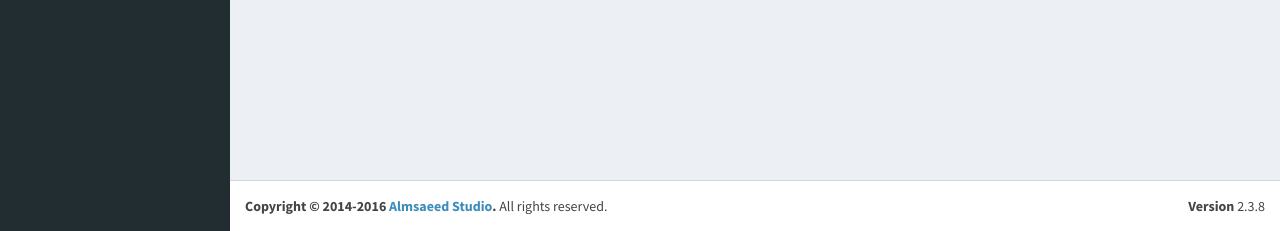
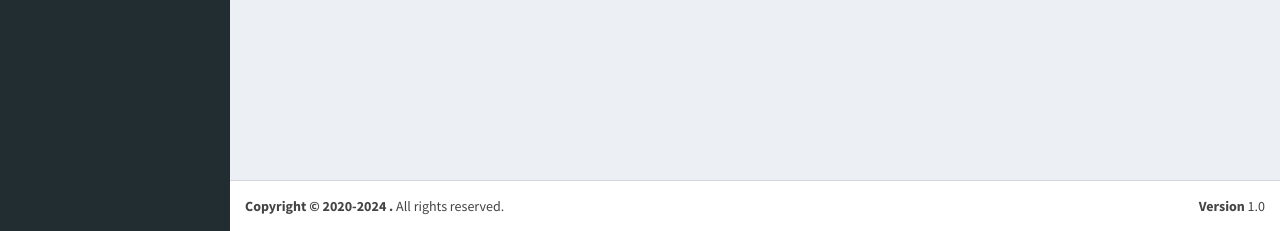
Before and after one commit to rishithamenush/movie-theater-management-system, a PHP site: page /admin/pages/index.php in a window 1280 px wide. Shown: the part 796-1027 px from the top of the page. Run offline with PHP 8.4, Linux system fonts and the light colour scheme; a user stored in the database is signed in; data comes from the database, SQL or seed files in the repository; some libraries are stand-ins or nearby versions.

Commit message:
update the admin footer

```diff
--- a/admin/pages/footer.php
+++ b/admin/pages/footer.php
@@ -2,9 +2,9 @@
 
   <footer class="main-footer">
     <div class="pull-right hidden-xs">
-      <b>Version</b> 2.3.8
+      <b>Version</b> 1.0
     </div>
-    <strong>Copyright &copy; 2014-2016 <a href="http://almsaeedstudio.com">Almsaeed Studio</a>.</strong> All rights
+    <strong>Copyright &copy; 2020-2024 <a href="http://almsaeedstudio.com"></a>.</strong> All rights
     reserved.
   </footer>
 
@@ -40,7 +40,7 @@
               <div class="menu-info">
                 <h4 class="control-sidebar-subheading">Frodo Updated His Profile</h4>
 
-                <p>New phone +1(800)555-1234</p>
+                <p>New phone +94712342232</p>
               </div>
             </a>
           </li>
@@ -49,9 +49,9 @@
               <i class="menu-icon fa fa-envelope-o bg-light-blue"></i>
 
               <div class="menu-info">
-                <h4 class="control-sidebar-subheading">Nora Joined Mailing List</h4>
+                <h4 class="control-sidebar-subheading">Cineplex Movie</h4>
 
-                <p>nora@example.com</p>
+                <p>info@cineplexmovie.com</p>
               </div>
             </a>
           </li>
```
